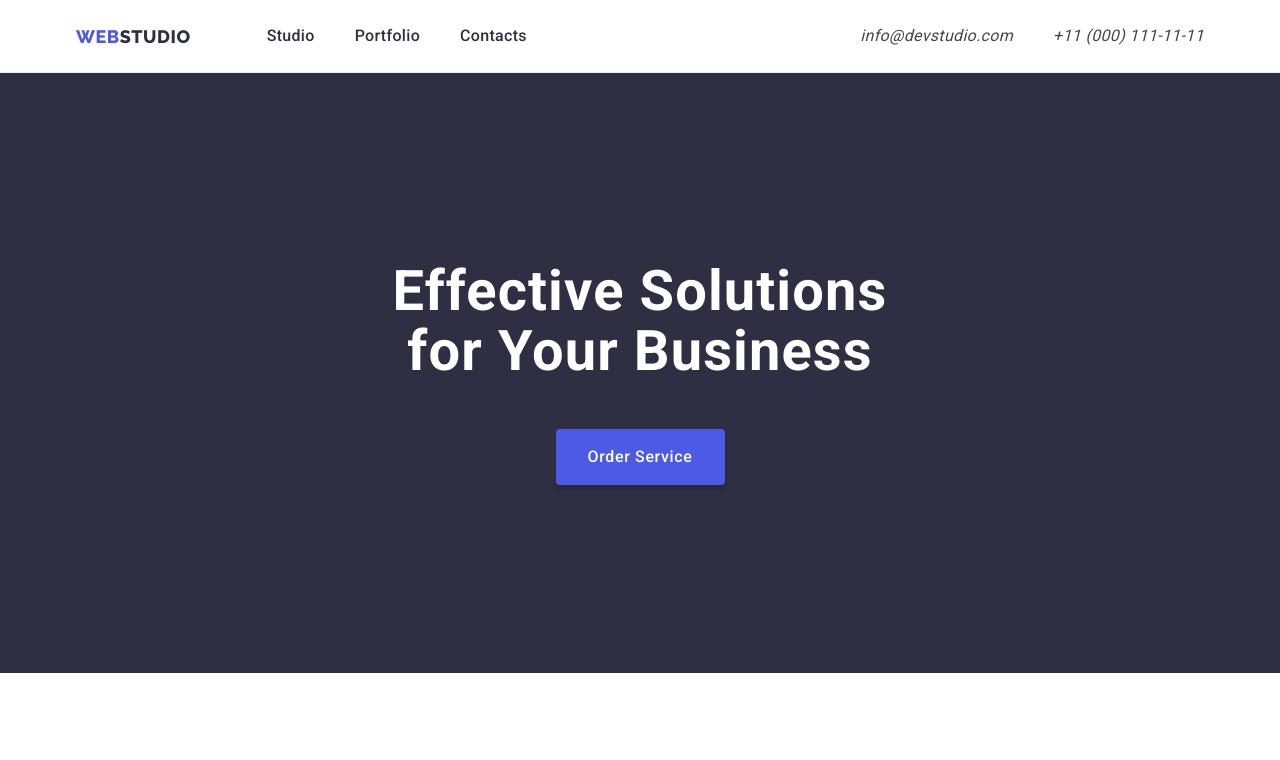
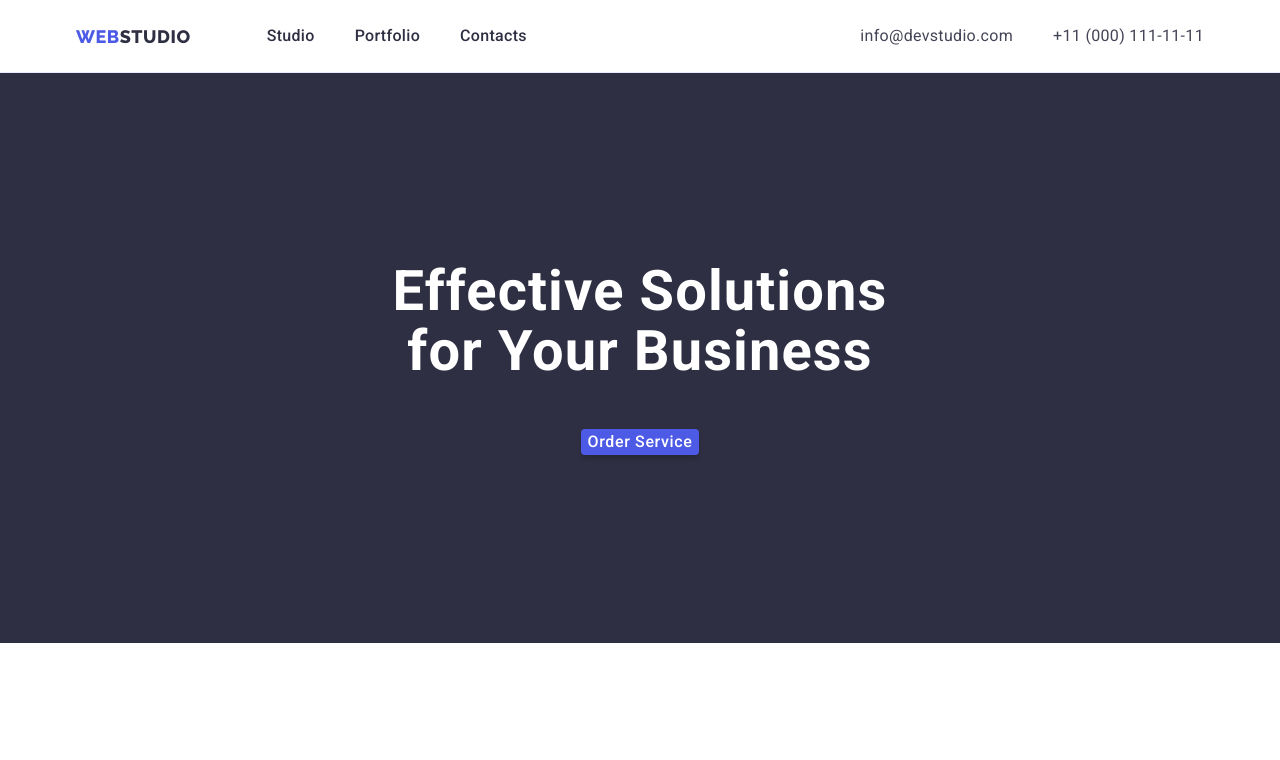
Before and after one commit to andrzej-falkowski/goit-markup-hw-03, a plain HTML site: page index.html in a window 1280 px wide. Shown: the top 760 px of the page. Drawn offline with Linux system fonts and the light colour scheme.

Commit message:
Update styles.css

```diff
--- a/css/styles.css
+++ b/css/styles.css
@@ -85,7 +85,7 @@ span {
   font-weight: 500;
   line-height: 1.5;
   letter-spacing: 0.32px;
-  padding: 24px 0;
+  margin: 24px 0;
   text-decoration: none;
 }
 
@@ -106,6 +106,7 @@ span {
 .contacts {
   color: var(--slate);
   text-decoration: none;
+  font-style: normal;
 }
 
 .contacts:hover {
@@ -138,8 +139,6 @@ span {
   color: var(--white);
   border: none;
   display: block;
-  min-width: 169px;
-  height: 56px;
   margin: 48px auto 0;
   box-shadow: 0px 4px 4px 0px rgba(0, 0, 0, 0.15);
 }
```
